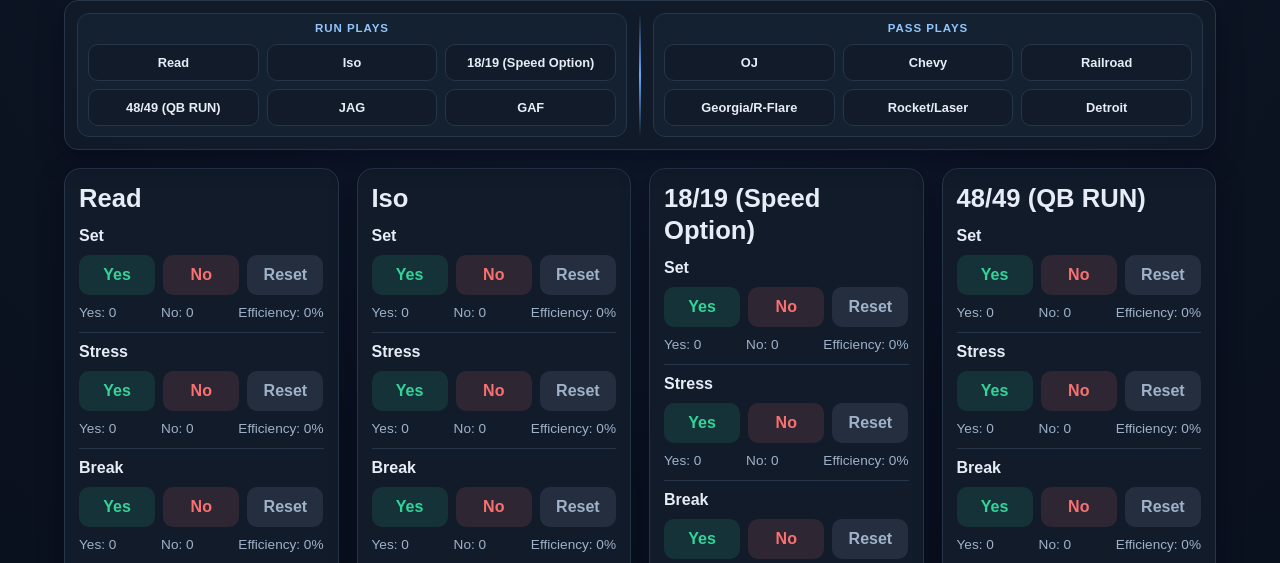
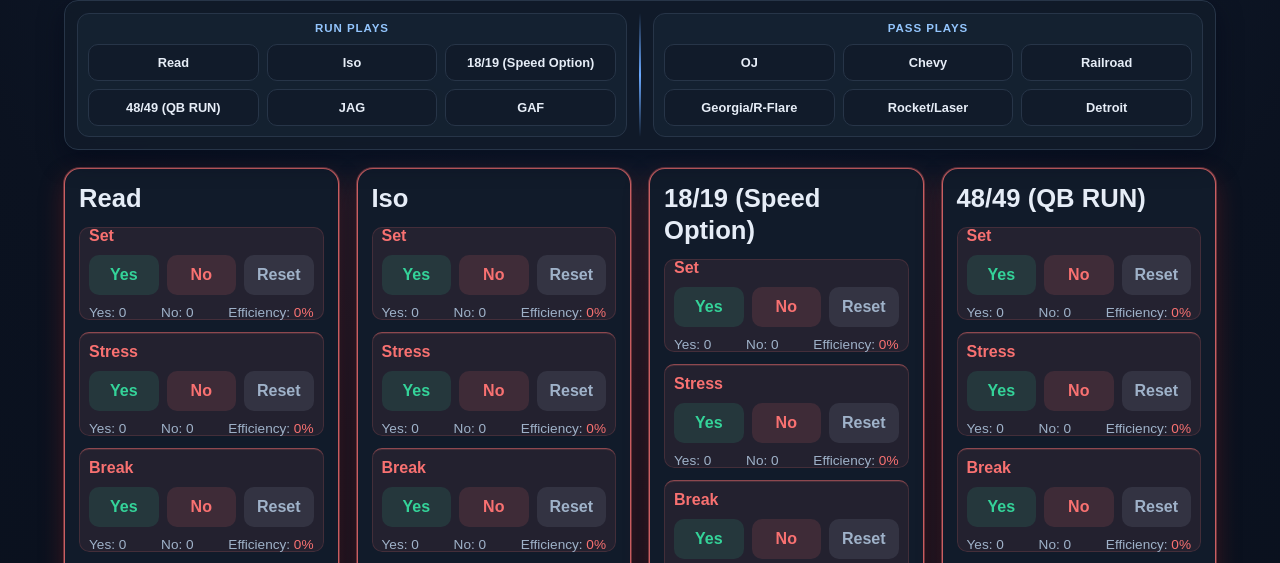
Before and after one commit to kvoeller1213-debug/off-efficiency, a plain HTML site: page index.html in a window 1280 px wide. Shown: the part 235-798 px from the top of the page. Drawn offline with Linux system fonts and the light colour scheme.

Commit message:
Enhance efficiency tracking and styling for low-efficiency categories

```diff
--- a/script.js
+++ b/script.js
@@ -1,3 +1,25 @@
+const LOW_EFFICIENCY_THRESHOLD = 60;
+
+const getEfficiencyPercent = (yes, no) => {
+  const total = yes + no;
+  return total ? (yes / total) * 100 : 0;
+};
+
+const isLowEfficiency = (yes, no) => getEfficiencyPercent(yes, no) < LOW_EFFICIENCY_THRESHOLD;
+
+if (typeof module !== 'undefined') {
+  module.exports = {
+    getEfficiencyPercent,
+    isLowEfficiency,
+    LOW_EFFICIENCY_THRESHOLD,
+  };
+}
+
+if (typeof window !== 'undefined') {
+  window.getEfficiencyPercent = getEfficiencyPercent;
+  window.isLowEfficiency = isLowEfficiency;
+}
+
 document.addEventListener('DOMContentLoaded', () => {
   const trackerKey = 'off-efficiency-tracker';
   const savedState = JSON.parse(localStorage.getItem(trackerKey) || '{}');
@@ -8,6 +30,37 @@ document.addEventListener('DOMContentLoaded', () => {
   };
 
   const state = {};
+
+  const updateWarningState = (row, yesCount, noCount) => {
+    const rowLabel = row.dataset.label;
+    const shouldWarnForRow = ['Set', 'Stress', 'Break'].includes(rowLabel) && isLowEfficiency(yesCount, noCount);
+    row.classList.toggle('low-efficiency', shouldWarnForRow);
+
+    const efficiencyEl = row.querySelector('.cat-efficiency');
+    if (efficiencyEl) {
+      efficiencyEl.classList.toggle('low-efficiency-value', shouldWarnForRow);
+    }
+
+    const category = row.closest('.category');
+    if (!category) {
+      return;
+    }
+
+    const hasLowEfficiencyLabel = Array.from(category.querySelectorAll('.label-row')).some((item) => {
+      const itemLabel = item.dataset.label;
+      if (!['Set', 'Stress', 'Break'].includes(itemLabel)) {
+        return false;
+      }
+
+      const itemKey = getRowKey(item);
+      const itemYes = Number(state[itemKey]?.yes || 0);
+      const itemNo = Number(state[itemKey]?.no || 0);
+
+      return isLowEfficiency(itemYes, itemNo);
+    });
+
+    category.classList.toggle('low-efficiency', hasLowEfficiencyLabel);
+  };
 
   document.querySelectorAll('.label-row').forEach((row) => {
     const key = getRowKey(row);
@@ -30,12 +83,12 @@ document.addEventListener('DOMContentLoaded', () => {
     const renderRow = () => {
       const yes = Number(state[key].yes || 0);
       const no = Number(state[key].no || 0);
-      const total = yes + no;
-      const efficiency = total ? (yes / total) * 100 : 0;
+      const efficiency = getEfficiencyPercent(yes, no);
 
       yesCountEl.textContent = yes;
       noCountEl.textContent = no;
       efficiencyEl.textContent = `${Math.round(efficiency)}%`;
+      updateWarningState(row, yes, no);
     };
 
     const renderSummary = () => {
@@ -89,6 +142,7 @@ document.addEventListener('DOMContentLoaded', () => {
       row.querySelector('.yes-count').textContent = 0;
       row.querySelector('.no-count').textContent = 0;
       row.querySelector('.cat-efficiency').textContent = '0%';
+      updateWarningState(row, 0, 0);
     });
 
     localStorage.setItem(trackerKey, JSON.stringify(state));
--- a/style.css
+++ b/style.css
@@ -19,6 +19,7 @@
 
 html {
   scroll-behavior: smooth;
+  scroll-padding-top: 120px;
 }
 
 body {
@@ -147,6 +148,12 @@ h1 {
   border-radius: 16px;
   padding: 14px;
   box-shadow: var(--shadow);
+  scroll-margin-top: 116px;
+}
+
+.category.low-efficiency {
+  border-color: rgba(248, 113, 113, 0.8);
+  box-shadow: 0 0 0 1px rgba(248, 113, 113, 0.35), 0 10px 24px rgba(127, 29, 29, 0.45);
 }
 
 .category h2 {
@@ -165,13 +172,26 @@ h1 {
   display: flex;
   flex-direction: column;
   gap: 10px;
-  padding-top: 10px;
+  padding: 10px 10px 0;
   border-top: 1px solid var(--line);
+  border-radius: 10px;
+  transition: border-color 0.18s ease, box-shadow 0.18s ease, background 0.18s ease;
+}
+
+.label-row.low-efficiency {
+  background: rgba(248, 113, 113, 0.08);
+  border-color: rgba(248, 113, 113, 0.5);
+  box-shadow: inset 0 0 0 1px rgba(248, 113, 113, 0.15);
 }
 
 .label-row:first-child {
   padding-top: 0;
   border-top: none;
+}
+
+.label-row.low-efficiency .label-title,
+.label-row.low-efficiency .cat-efficiency {
+  color: var(--danger);
 }
 
 .label-header {
```
